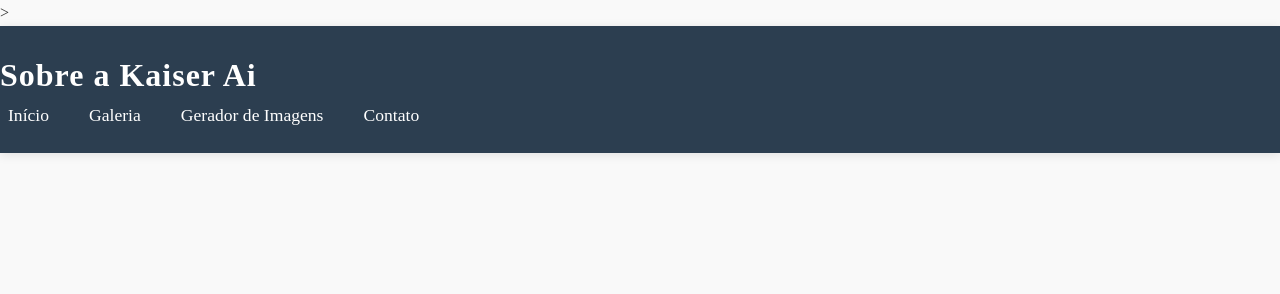
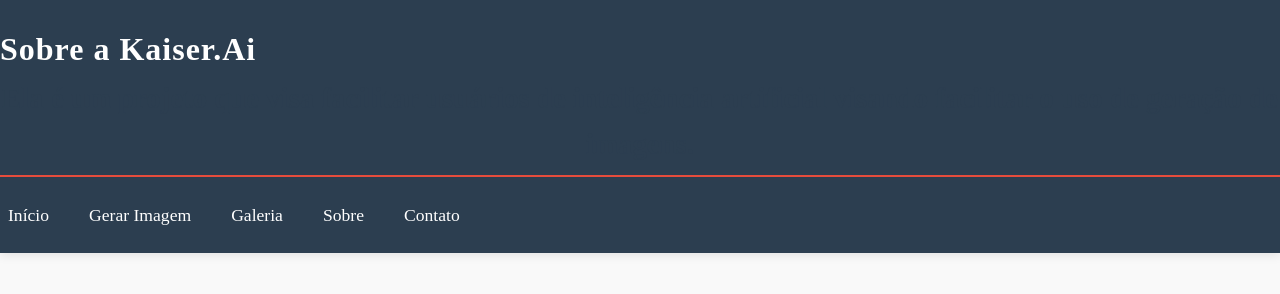
Before and after one commit to gabriellucasknp/projeto-gerador-imagens, a plain HTML site: page sobre.html in a window 1280 px wide. Drawn offline with Linux system fonts and the light colour scheme.

Commit message:
Update sobre.html

```diff
--- a/sobre.html
+++ b/sobre.html
@@ -3,17 +3,22 @@
 <head>
   <meta charset="UTF-8">
   <meta name="viewport" content="width=device-width, initial-scale=1.0">
-    <title>Sobre a Kaiser.Ai</title>
-    <link rel="stylesheet" href="./estilos/estilo.css" href = "./estilos/responsivos.css">>
+  <title>Kaiser.Ai</title>
+  <link rel="stylesheet" href="./estilos/estilo.css" href = "./estilos/responsivos.css">
 </head>
+<link href="https://fonts.googleapis.com/css2?family=Inter:wght@400;600;700;800&display=swap" rel="stylesheet">
 <body>
   <header>
-        <h1>Sobre a Kaiser Ai</h1>
+    <h1>Sobre<span> a Kaiser.Ai</span></h1>
+    <h2>Ela é um projeto que visa facilitar usuários de inteligência artificial
+        visando facilitar o uso de geração de imagens.
+    </h2>
     <nav>
       <ul>
         <li><a href="index.html">Início</a></li>
+        <li><a href="gerar.html">Gerar Imagem</a></li>
         <li><a href="galeria.html">Galeria</a></li>
-                <li><a href="gerar.html">Gerador de Imagens</a></li>
+        <li><a href="sobre.html">Sobre</a></li>
         <li><a href="contato.html">Contato</a></li>
       </ul>
     </nav>
```
Lines whose indentation alone changed are shown as unchanged.
